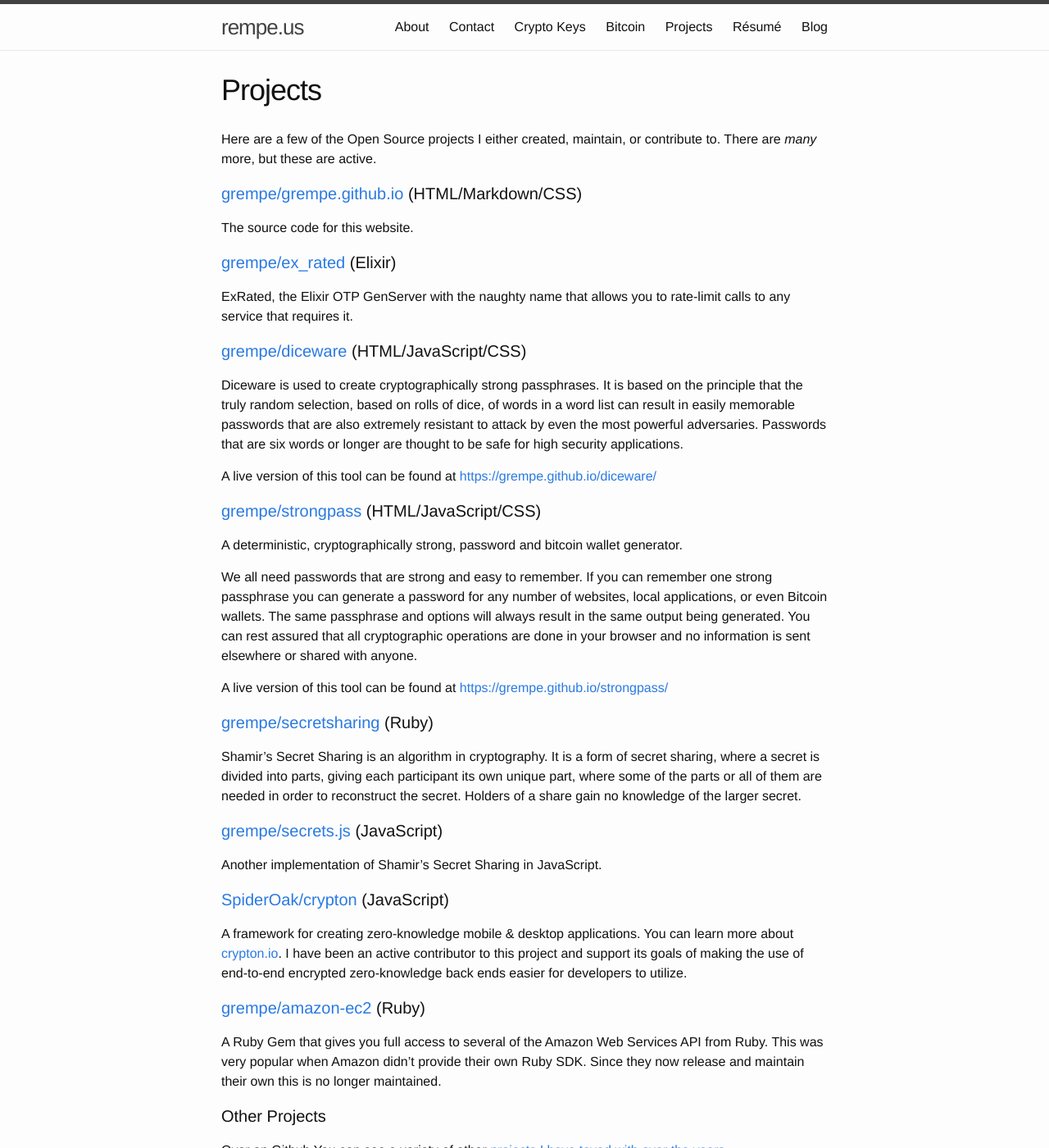
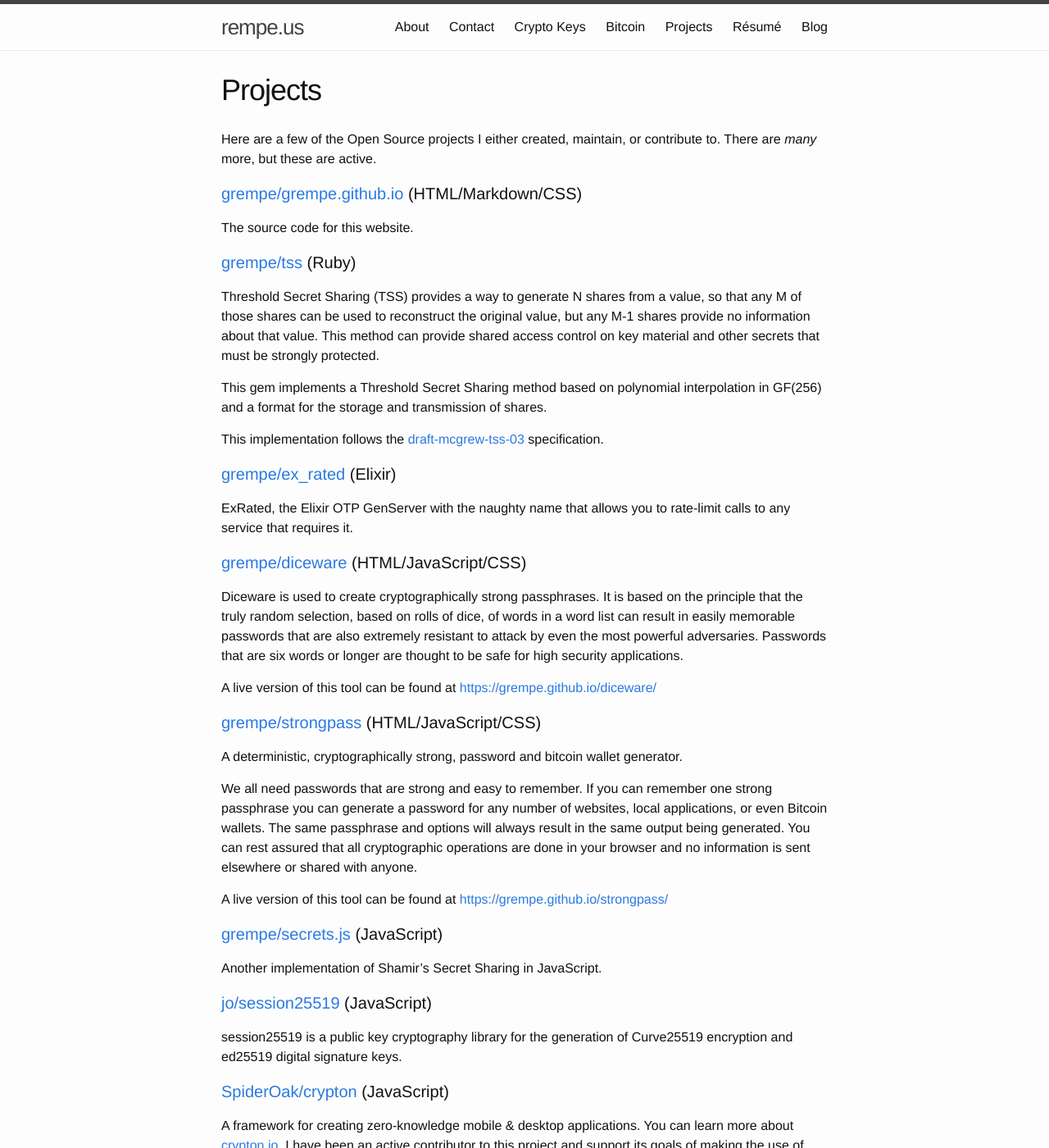
Before and after one commit to grempe/grempe.github.io, a Jekyll site: the page built from _pages/projects.md, in a window 1280 px wide and 1400 px high. Shown: the whole window at 82% size. Built offline with Jekyll 4.4.1, drawn with Linux system fonts in a browser that asks for light colours; some of the changed text lies outside the part shown.

Commit message:
Update project page

```diff
--- a/_pages/projects.md
+++ b/_pages/projects.md
@@ -11,6 +11,22 @@ active.
 #### [grempe/grempe.github.io](https://github.com/grempe/grempe.github.io){:target="_blank"} (HTML/Markdown/CSS)
 
 The source code for this website.
+
+#### [grempe/tss](https://github.com/grempe/tss){:target="_blank"} (Ruby)
+
+Threshold Secret Sharing (TSS) provides a way to generate N shares
+from a value, so that any M of those shares can be used to
+reconstruct the original value, but any M-1 shares provide no
+information about that value. This method can provide shared access
+control on key material and other secrets that must be strongly
+protected.
+
+This gem implements a Threshold Secret Sharing method based on
+polynomial interpolation in GF(256) and a format for the storage and
+transmission of shares.
+
+This implementation follows the
+[draft-mcgrew-tss-03](http://tools.ietf.org/html/draft-mcgrew-tss-03) specification.
 
 #### [grempe/ex_rated](https://github.com/grempe/ex_rated){:target="_blank"} (Elixir)
 
@@ -42,16 +58,14 @@ is sent elsewhere or shared with anyone.
 A live version of this tool can be found at
 [https://grempe.github.io/strongpass/](https://grempe.github.io/strongpass/){:target="_blank"}
 
-#### [grempe/secretsharing](https://github.com/grempe/secretsharing){:target="_blank"} (Ruby)
-
-Shamir's Secret Sharing is an algorithm in cryptography. It is a form of secret
-sharing, where a secret is divided into parts, giving each participant its own
-unique part, where some of the parts or all of them are needed in order to
-reconstruct the secret. Holders of a share gain no knowledge of the larger secret.
-
 #### [grempe/secrets.js](https://github.com/grempe/secrets.js){:target="_blank"} (JavaScript)
 
 Another implementation of Shamir's Secret Sharing in JavaScript.
+
+#### [jo/session25519](https://github.com/jo/session25519){:target="_blank"} (JavaScript)
+
+session25519 is a public key cryptography library for the generation of
+Curve25519 encryption and ed25519 digital signature keys.
 
 #### [SpiderOak/crypton](https://github.com/SpiderOak/crypton){:target="_blank"} (JavaScript)
 
@@ -60,12 +74,25 @@ learn more about [crypton.io](https://crypton.io/). I have been an active contri
 to this project and support its goals of making the use of end-to-end encrypted
 zero-knowledge back ends easier for developers to utilize.
 
+### Archived Projects
+
+#### [grempe/secretsharing](https://github.com/grempe/secretsharing){:target="_blank"} (Ruby)
+
+Shamir's Secret Sharing is an algorithm in cryptography. It is a form of secret
+sharing, where a secret is divided into parts, giving each participant its own
+unique part, where some of the parts or all of them are needed in order to
+reconstruct the secret. Holders of a share gain no knowledge of the larger secret.
+
+This gem was dowloaded >6,000 times and was replaced by an improved
+implementation : [grempe/tss](https://github.com/grempe/tss).
+
 #### [grempe/amazon-ec2](https://github.com/grempe/amazon-ec2){:target="_blank"} (Ruby)
 
 A Ruby Gem that gives you full access to several of the Amazon Web Services
 API from Ruby. This was very popular when Amazon didn't provide their own Ruby
 SDK. Since they now release and maintain their own this is no longer maintained.
 
-#### Other Projects
+### Other Projects
 
-Over on Github You can see a variety of other [projects I have toyed with over the years](https://github.com/grempe?tab=repositories){:target="_blank"}.
+Over on Github You can see a variety of other
+[projects I have toyed with over the years](https://github.com/grempe?tab=repositories){:target="_blank"}.
```
